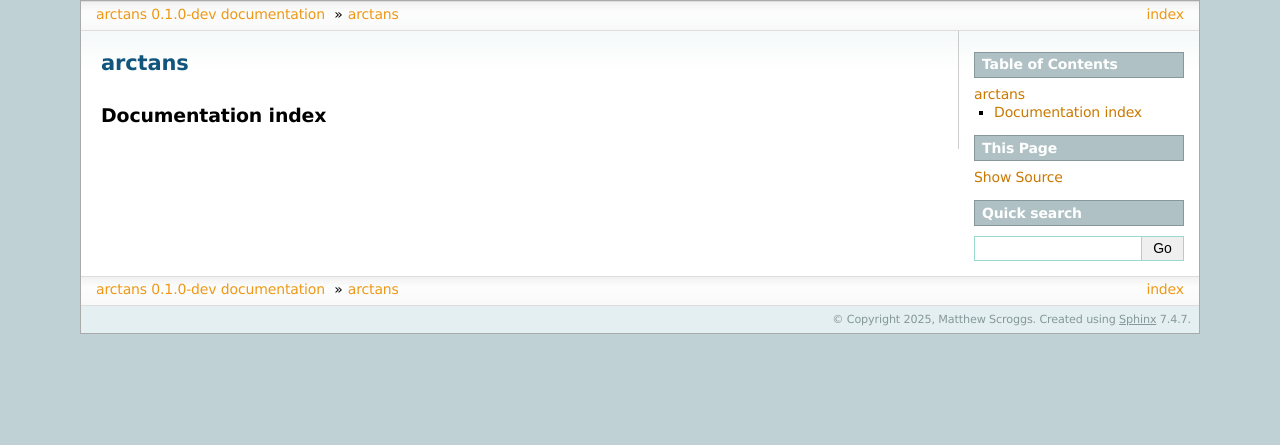
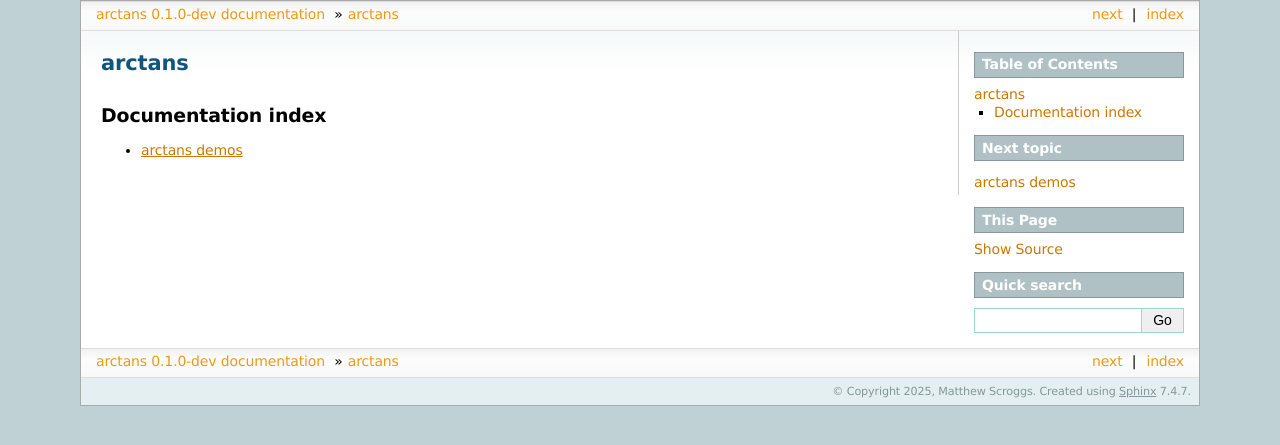
Before and after one commit to mscroggs/arctans, a Sphinx documentation site: the page built from docs/index.rst, in a window 1280 px wide. Shown: the top 445 px of the page. Built offline with Sphinx 7.4.7, drawn with Linux system fonts in a browser that asks for light colours.

Commit message:
Add demo to docs

```diff
--- /dev/null
+++ b/docs/demos/index.rst
@@ -0,0 +1,8 @@
+#############
+arctans demos
+#############
+
+.. toctree
+   :titlesonly:
+
+   generate_formulae
--- a/docs/index.rst
+++ b/docs/index.rst
@@ -7,3 +7,5 @@ Documentation index
 
 .. toctree::
    :titlesonly:
+
+   demos/index
```
Also changed, not shown: docs/demos/generate_formulae.rst (added, +8 -0 lines).
